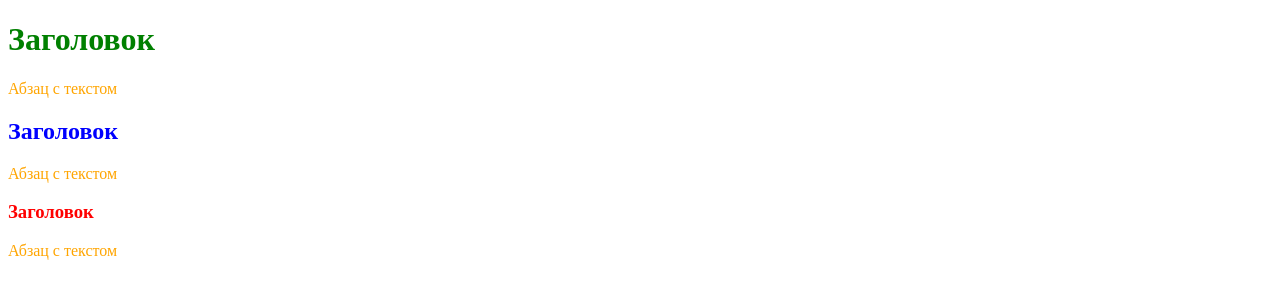
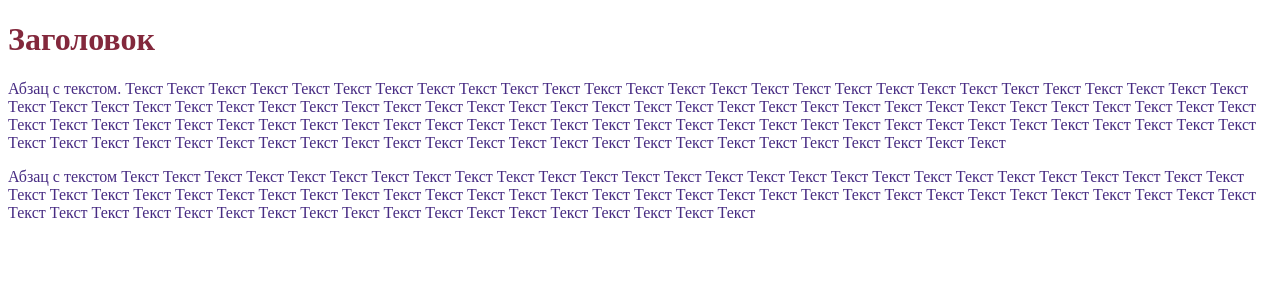
Before and after one commit to NoobMaster78/spc, a plain HTML site: page index.html in a window 1280 px wide. Drawn offline with Linux system fonts and the light colour scheme.

Commit message:
Способы звдания цвета на CSS Задача 1

```diff
--- a/index.html
+++ b/index.html
@@ -9,12 +9,10 @@
  <body>
     <h1>Заголовок</h1>
 
- <p>Абзац с  текстом</p>
-  <h2>Заголовок</h2>
- <p>Абзац с  текстом</p>
-   <h3>Заголовок</h3>
+ <p>Абзац с  текстом. Текст Текст Текст Текст Текст Текст Текст Текст Текст Текст Текст Текст Текст Текст Текст Текст Текст Текст Текст Текст Текст Текст Текст Текст Текст Текст Текст Текст Текст Текст Текст Текст Текст Текст Текст Текст Текст Текст Текст Текст Текст Текст Текст Текст Текст Текст Текст Текст Текст Текст Текст Текст Текст Текст Текст Текст Текст Текст Текст Текст Текст Текст Текст Текст Текст Текст Текст Текст Текст Текст Текст Текст Текст Текст Текст Текст Текст Текст Текст Текст Текст Текст Текст Текст Текст Текст Текст Текст Текст Текст Текст Текст Текст Текст Текст Текст Текст Текст Текст Текст Текст Текст Текст Текст Текст Текст Текст Текст Текст Текст Текст </p>
 
- <p>Абзац с  текстом</p>
+ <p>Абзац с  текстом
+ Текст Текст Текст Текст Текст Текст Текст Текст Текст Текст Текст Текст Текст Текст Текст Текст Текст Текст Текст Текст Текст Текст Текст Текст Текст Текст Текст Текст Текст Текст Текст Текст Текст Текст Текст Текст Текст Текст Текст Текст Текст Текст Текст Текст Текст Текст Текст Текст Текст Текст Текст Текст Текст Текст Текст Текст Текст Текст Текст Текст Текст Текст Текст Текст Текст Текст Текст Текст Текст Текст Текст Текст Текст Текст Текст </p>
 
 
  </body>
--- a/styles.css
+++ b/styles.css
@@ -1,12 +1,6 @@
- h1{
-        color: green;
-    }
-     h2{
-        color: blue;
-    }
-     h3{
-        color: red;
-    }
-     p{
-        color: orange;
-    }
+p {
+       color: #472B83;
+}
+h1 {
+       color: rgb(131,40,60);
+}
```
